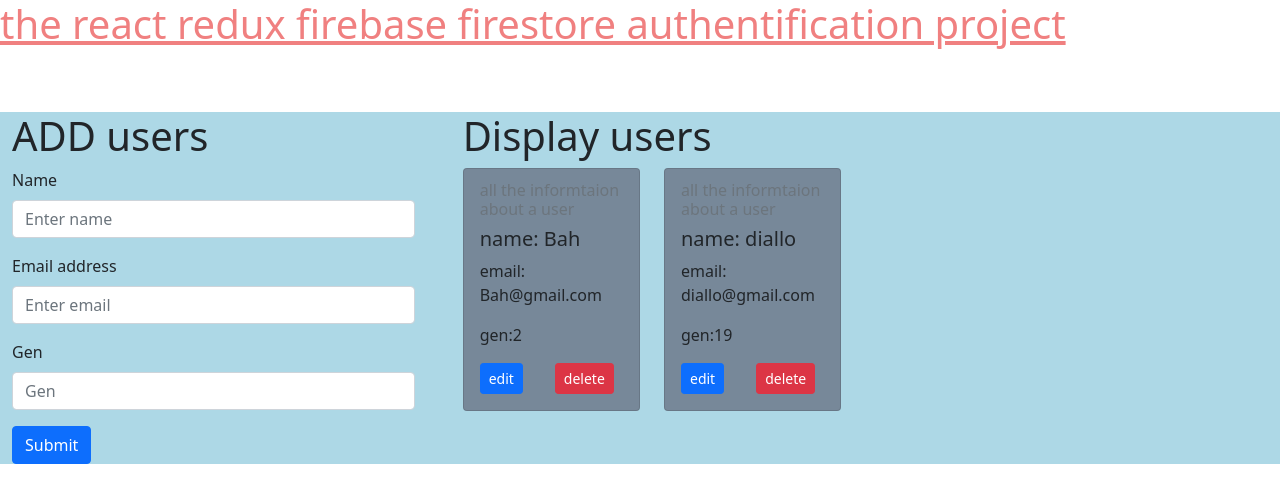
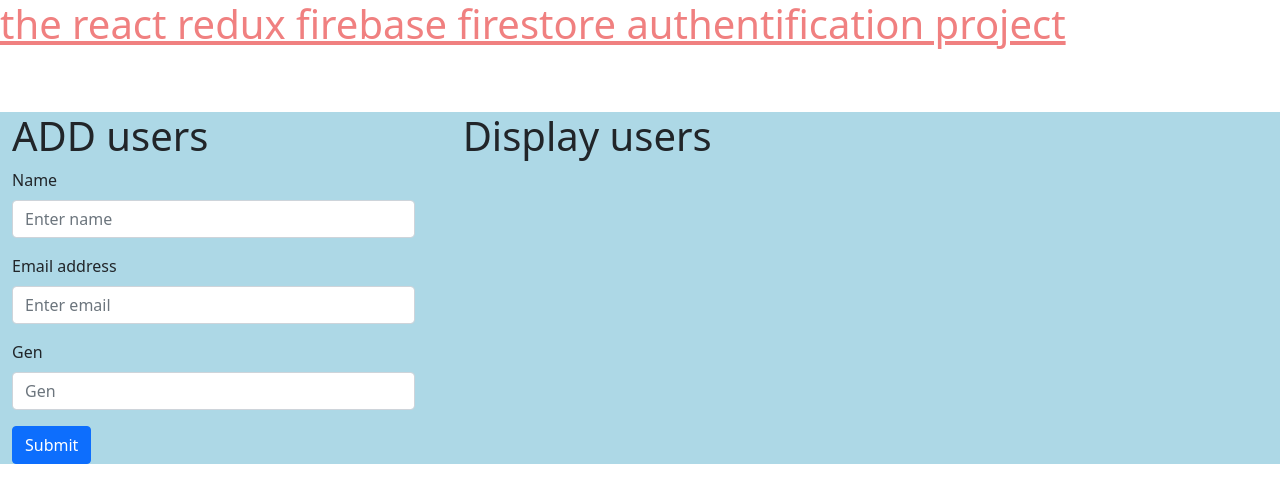
Before and after one commit to FatimaBangayadiallo/users-react-redux-firebase-auth, a React (Create React App) app: page / in a window 1280 px wide. Shown: the top 502 px of the page. Built offline with nearby package versions, Linux system fonts and the light colour scheme.

Commit message:
action-to-retrieve-with-redux

```diff
--- a/src/allComponents/displayUsers.jsx
+++ b/src/allComponents/displayUsers.jsx
@@ -1,13 +1,14 @@
 import React from "react";
 import User from "./user";
 import { Container, Row } from "react-bootstrap";
+import { connect } from "react-redux";
 const DisplayUsers = (props) => {
   return (
     <>
       <Container>
         <Row>
           <h1> Display users</h1>
-          {props.data.map((item) => {
+          {props.authUsers.map((item) => {
             return (
               <User
                 itemInfo={item}
@@ -22,4 +23,9 @@
     </>
   );
 };
-export default DisplayUsers;
+const mapStateToProps = (state) => {
+  return {
+    authUsers: state.authUsers,
+  };
+};
+export default connect(mapStateToProps)(DisplayUsers);
```
